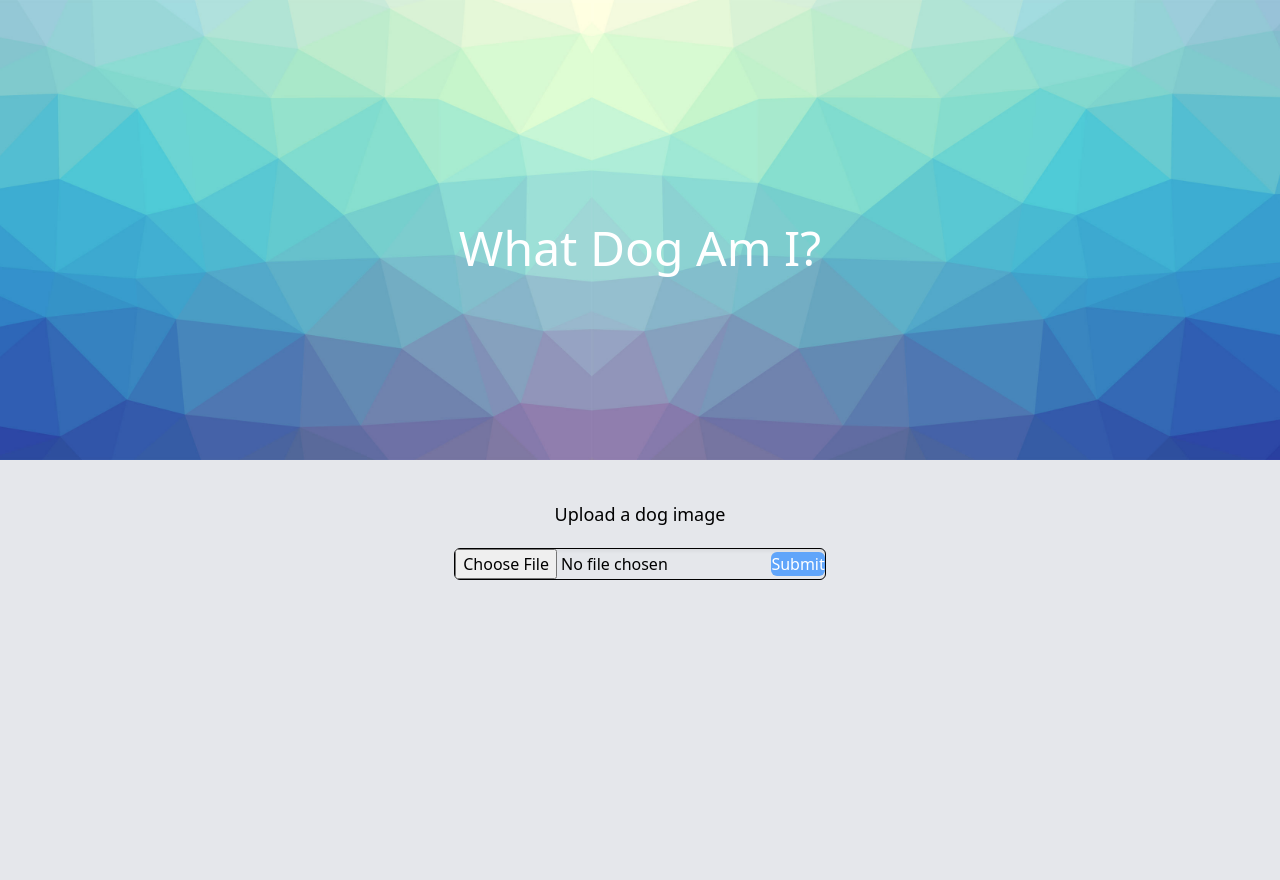
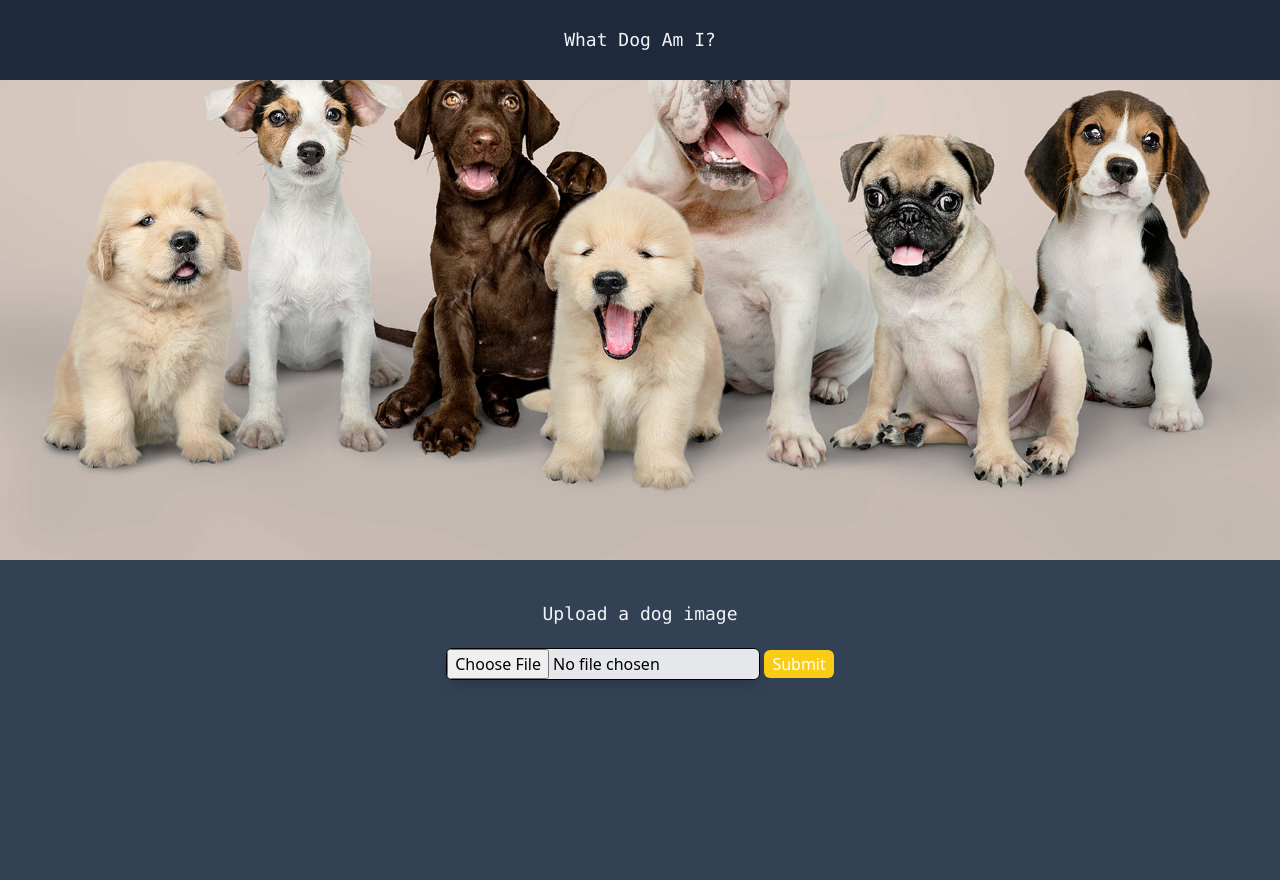
Before and after one commit to mehrshad-sdtn/whatdogami, a Flask app: page / in a window 1280 px wide. Before the commit the page ends 580 px from the top, so only its background shows below. Run offline with Flask 2, Linux system fonts and the light colour scheme; some libraries are stand-ins or nearby versions.

Commit message:
style changed

```diff
--- a/templates/index.html
+++ b/templates/index.html
@@ -4,25 +4,27 @@
     <meta charset="UTF-8">
     <meta http-equiv="X-UA-Compatible" content="IE=edge">
     <meta name="viewport" content="width=device-width, initial-scale=1.0">
-    <link href="https://unpkg.com/tailwindcss@^2/dist/tailwind.min.css" rel="stylesheet">
+    <link href="https://cdnjs.cloudflare.com/ajax/libs/animate.css/3.7.0/animate.min.css" rel="stylesheet">
+	<script src="https://cdn.tailwindcss.com"></script>
+
     <title>Dog Classifier</title>
 </head>
 <body>
-
-    <div class="flex flex-col h-screen font-sans bg-gray-200">
-        <div class="w-full m-0 p-0 bg-cover bg-bottom" style="background-image:url('static/header.jpg'); height: 60vh; max-height:460px; ">
+    <div class="flex flex-row w-full h-20 bg-slate-800 text-gray-100 justify-center font-medium items-center font-mono text-lg"> What Dog Am I?</div>
+    <div class="flex flex-col h-screen font-sans bg-slate-700">
+        <div class="w-full m-0 p-0 bg-cover bg-bottom" style="background-image:url('static/header.jpg'); height: 100vh; max-height:480px; ">
 			<div class="container max-w-4xl mx-auto pt-16 md:pt-56 text-center break-normal" >
 				<!--Title-->
 					<p class="text-white font-light text-3xl md:text-5xl">
-						 What Dog Am I?
+
 					</p>
 			</div>
 		</div>
         <div class="mt-10 flex flex-col items-center justify-center">
-            <p class="text-black font-light text-lg">Upload a dog image</p>
-            <form action="/sub" method="POST" enctype="multipart/form-data" class="mt-5 rounded-md border shadow-inner shadow-lg border-black bg-gray-200  font-light">
-                <input type="file" name="file">
-                <input type="submit" class="bg-blue-400 rounded-md text-base text-white">
+            <p class="text-gray-100 font-light text-lg  font-mono">Upload a dog image</p>
+            <form action="/sub" method="POST" enctype="multipart/form-data" >
+                <input type="file" name="file" class="my-5 rounded-md border shadow-inner shadow-lg border-black bg-gray-200 font-light">
+                <input type="submit" class="bg-yellow-400 rounded-md text-base text-white px-2 py-0.5 hover:bg-gray-100 hover:text-yellow-500 hover:border-yellow-500 border-gray-100">
             </form>
         </div>
     </div>
```
Also changed, not shown: templates/sub.html (+36 -8 lines), static/header.jpg, static/images/dober.jfif (deleted), static/images/shiba.jfif (added).
